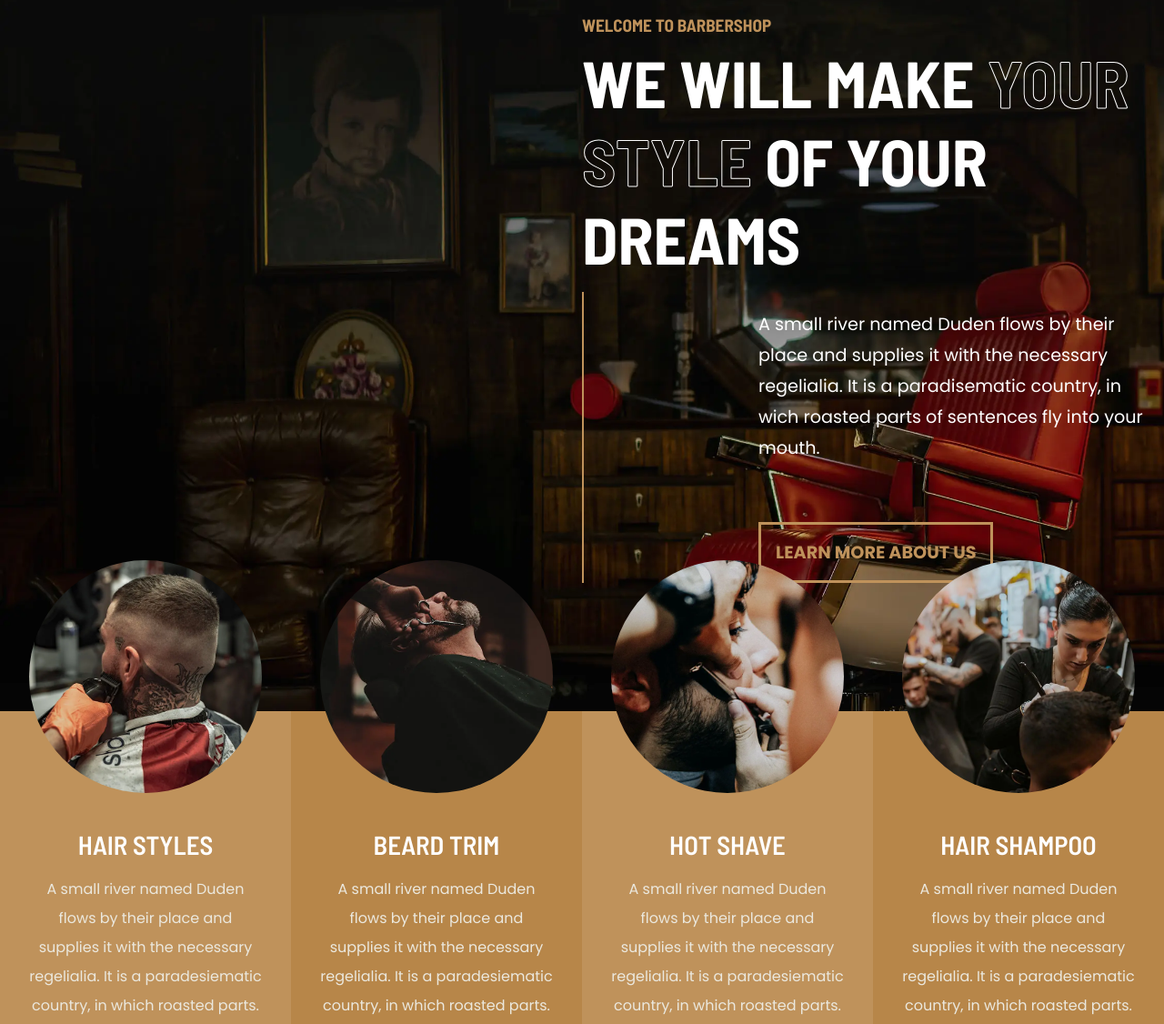
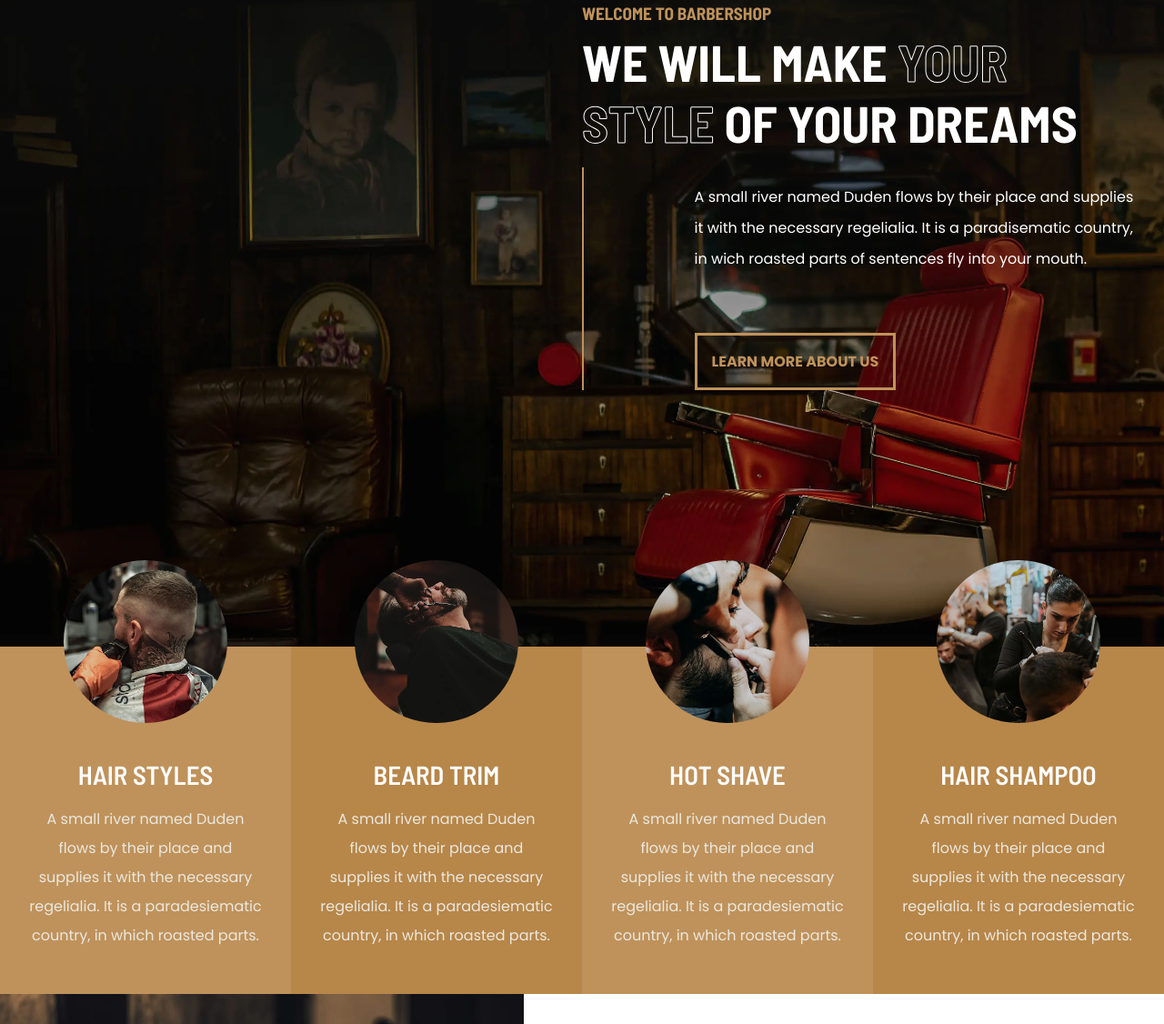
Before and after one commit to FED22M/inlamninguppgift-1-barbershop-devjoppe, a plain HTML site: page src/index.html in a window 1280 px wide. Shown: the part 184-1310 px from the top of the page at 91% size. Drawn offline with Linux system fonts and the light colour scheme.

Commit message:
tablet responsive done

```diff
--- a/src/index.html
+++ b/src/index.html
@@ -16,7 +16,7 @@
         <!-- Start: Navbar -->
         <div class="full-width navbar">
             <div class="container">
-                <div class="navbar--content">
+                <div class="navbar--content m-margin">
                     <div class="title">
                         <h1>Barbershop</h1>
                     </div>
--- a/src/scss/style.scss
+++ b/src/scss/style.scss
@@ -7,3 +7,4 @@
 @import "footer.scss";
 // Responsive
 @import "mobile.scss";
+@import "tablet.scss";
--- /dev/null
+++ b/src/scss/tablet.scss
@@ -0,0 +1,49 @@
+@media screen and (min-width: 992px) and (max-width: 1439px) {
+
+    // Start Layout
+    .container {
+        width: 100%;
+        align-items: center;
+    }
+
+    .m-margin {
+        margin: 0 2rem 0 2rem;
+    }
+
+    //Start Header
+    .header--content {
+        height: 100%;
+        height: auto;
+        span {
+            font-size: 3.5rem;
+        }
+        p {
+            font-size: 1rem;
+        }
+        a {
+            font-size: 1rem;
+        }
+    }
+
+    .header--content_text {
+        padding-left: 20%;
+    }
+    //End Header
+
+    //Start Service Cards
+    .services--card {
+        &.golden {
+            background-image: linear-gradient(bottom, $color-golden, $color-golden 80%, transparent 80%, transparent 100%);
+            background-image: -webkit-linear-gradient(bottom, $color-golden, $color-golden 80%, transparent 80%, transparent 100%)
+        }
+        &.golden-dark {
+            background-image: linear-gradient(bottom, $color-golden-dark, $color-golden-dark 80%, transparent 80%, transparent 100%);
+            background-image: -webkit-linear-gradient(bottom, $color-golden-dark, $color-golden-dark 80%, transparent 80%, transparent 100%)
+        }
+        img {
+            width: 70%;
+        }
+    }
+    //End Service Cards
+
+}
```
Also changed, not shown: src/css/style-min.css.
